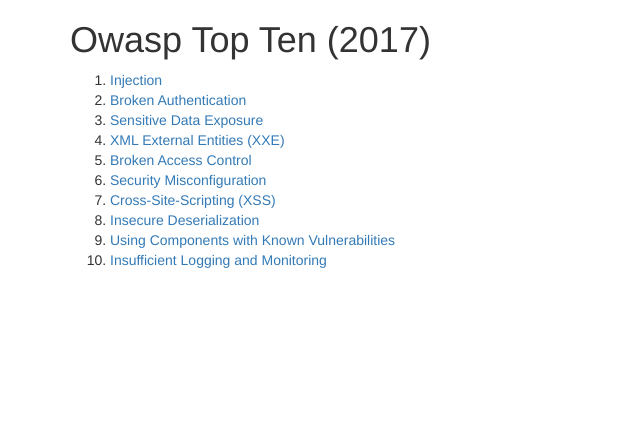
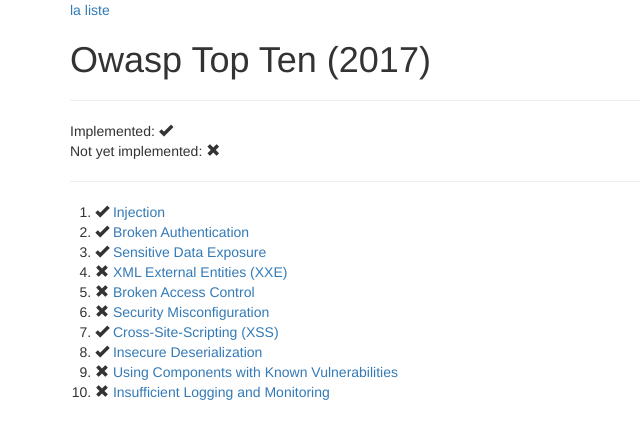
Before and after one commit to Pamplemousse/owasp-top-10-demo, a Flask app: page / in a window 1280 px wide. Shown: the top 439 px of the page, without its empty margins (0-640 px from the left). Run offline with Flask 2, Linux system fonts and the light colour scheme; some libraries are stand-ins or nearby versions.

Commit message:
Improve list and navigation through the app

```diff
--- a/main.py
+++ b/main.py
@@ -12,16 +12,16 @@
 @app.route('/')
 def main():
     routes = [
-        { 'name': 'Injection'                                  , 'endpoint': 'A1'},
-        { 'name': 'Broken Authentication'                      , 'endpoint': 'A2'},
-        { 'name': 'Sensitive Data Exposure'                    , 'endpoint': 'A3'},
-        { 'name': 'XML External Entities (XXE)'                , 'endpoint': 'A4'},
-        { 'name': 'Broken Access Control'                      , 'endpoint': 'A5'},
-        { 'name': 'Security Misconfiguration'                  , 'endpoint': 'A6'},
-        { 'name': 'Cross-Site-Scripting (XSS)'                 , 'endpoint': 'A7'},
-        { 'name': 'Insecure Deserialization'                   , 'endpoint': 'A8'},
-        { 'name': 'Using Components with Known Vulnerabilities', 'endpoint': 'A9'},
-        { 'name': 'Insufficient Logging and Monitoring'        , 'endpoint': 'A10'}
+        { 'implemented': True,  'name': 'Injection'                                  , 'endpoint': 'A1'},
+        { 'implemented': True,  'name': 'Broken Authentication'                      , 'endpoint': 'A2'},
+        { 'implemented': True,  'name': 'Sensitive Data Exposure'                    , 'endpoint': 'A3'},
+        { 'implemented': False, 'name': 'XML External Entities (XXE)'                , 'endpoint': 'A4'},
+        { 'implemented': False, 'name': 'Broken Access Control'                      , 'endpoint': 'A5'},
+        { 'implemented': False, 'name': 'Security Misconfiguration'                  , 'endpoint': 'A6'},
+        { 'implemented': True,  'name': 'Cross-Site-Scripting (XSS)'                 , 'endpoint': 'A7'},
+        { 'implemented': True,  'name': 'Insecure Deserialization'                   , 'endpoint': 'A8'},
+        { 'implemented': False, 'name': 'Using Components with Known Vulnerabilities', 'endpoint': 'A9'},
+        { 'implemented': False, 'name': 'Insufficient Logging and Monitoring'        , 'endpoint': 'A10'}
     ]
 
     return render_template('main.html',
@@ -53,17 +53,17 @@
 # XML External Entities (XEE)
 @app.route('/A4')
 def A4():
-    return 'A4'
+    return render_template('not_yet_implemented.html')
 
 # Broken Access Control
 @app.route('/A5')
 def A5():
-    return 'A5'
+    return render_template('not_yet_implemented.html')
 
 # Security Misconfiguration
 @app.route('/A6')
 def A6():
-    return 'A6'
+    return render_template('not_yet_implemented.html')
 
 # Cross-Site Scripting (XSS)
 @app.route('/A7')
@@ -85,9 +85,9 @@
 # Using Components With Known Vulnerabilities
 @app.route('/A9')
 def A9():
-    return 'A9'
+    return render_template('not_yet_implemented.html')
 
 # Insufficient Logging and Monitoring
 @app.route('/A10')
 def A10():
-    return 'A10'
+    return render_template('not_yet_implemented.html')
--- a/templates/layout.html
+++ b/templates/layout.html
@@ -7,4 +7,8 @@
 <script src="https://code.jquery.com/jquery-3.2.1.min.js" integrity="sha256-hwg4gsxgFZhOsEEamdOYGBf13FyQuiTwlAQgxVSNgt4=" crossorigin="anonymous"></script>
 <script src="https://maxcdn.bootstrapcdn.com/bootstrap/3.3.7/js/bootstrap.min.js" integrity="sha384-Tc5IQib027qvyjSMfHjOMaLkfuWVxZxUPnCJA7l2mCWNIpG9mGCD8wGNIcPD7Txa" crossorigin="anonymous"></script>
 
+<div class="container">
+  <a href="{{ url_for('main') }}">la liste</a>
+</div>
+
 {% block content %} {% endblock %}
--- a/templates/main.html
+++ b/templates/main.html
@@ -4,13 +4,28 @@
   <div class="container">
     <h1>{{ title }}</h1>
 
-    <ol>
-      {% for route in routes %}
+    <hr>
+
+      Implemented: <span class="glyphicon glyphicon-ok"></span>
+      <br>
+      Not yet implemented: <span class="glyphicon glyphicon-remove"></span>
+
+    <hr>
+
+    <div class="row">
+      <ol>
+        {% for route in routes %}
         <li>
+          {% if route["implemented"] %}
+          <span class="glyphicon glyphicon-ok"></span>
+          {% else %}
+          <span class="glyphicon glyphicon-remove"></span>
+          {% endif %}
           <a href="{{ url_for(route["endpoint"]) }}">{{ route["name"] }}</a>
         </li>
-      {% endfor %}
-    </ol>
+        {% endfor %}
+      </ol>
+    </div>
 
   </div>
 </body>
```
Also changed, not shown: templates/A8.html (+9 -5 lines), templates/not_yet_implemented.html (added, +8 -0 lines).
